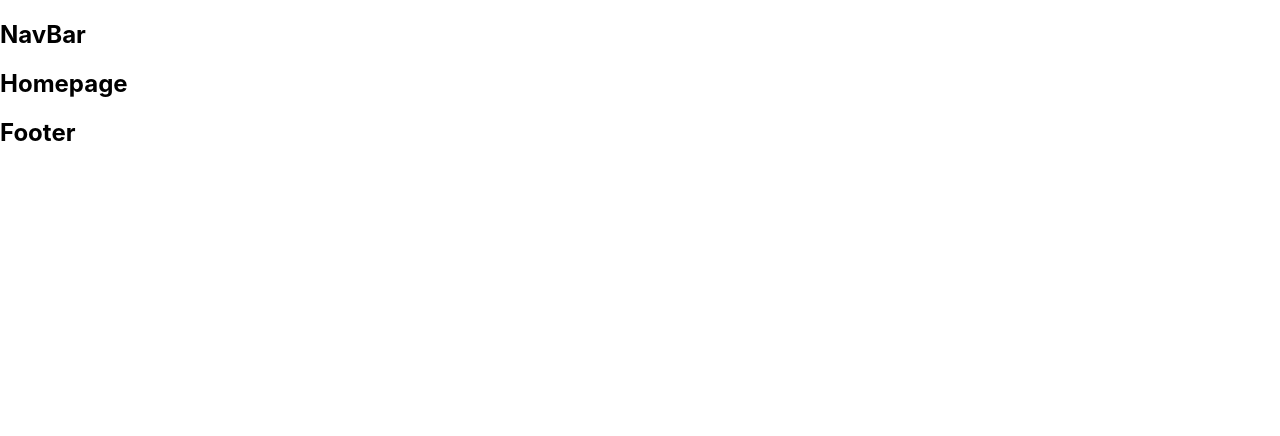
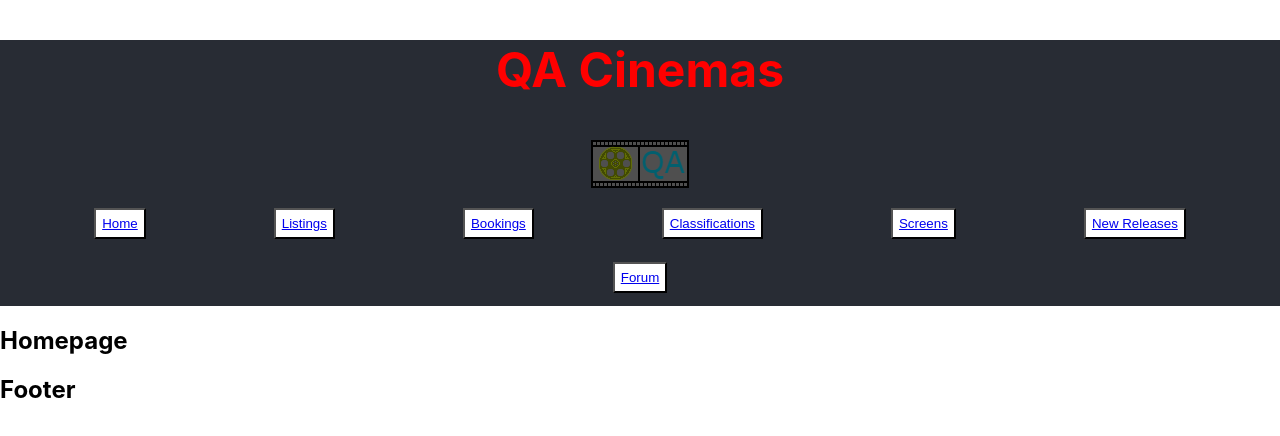
Before and after one commit to MegaSharkRhinonado/QAProject3, a React (Create React App) app in the folder megasharkrhinonado/: page / in a window 1280 px wide. Shown: the top 436 px of the page. Built offline with nearby package versions, Linux system fonts and the light colour scheme.

Commit message:
MEG-14 #JM: NavBar started

```diff
--- a/megasharkrhinonado/src/App.css
+++ b/megasharkrhinonado/src/App.css
@@ -36,3 +36,28 @@
     transform: rotate(360deg);
   }
 }
+
+
+/* NAVBAR */
+
+.headContainer{
+  text-align: center;
+  font-size: 2em;
+  color: red;
+  background-color: #282c34;
+}
+.navContainer{
+
+}
+.navContainer > button {
+  padding:6px;
+  margin-left:5%;
+  margin-right:5%;
+  margin-bottom: 1%;
+  background-color: #ffffff;
+}
+
+
+
+
+/* NAVBAR */
--- a/megasharkrhinonado/src/App.js
+++ b/megasharkrhinonado/src/App.js
@@ -27,7 +27,7 @@ function App() {
           <Route path ="/BookingConfirmation" element={<BookingConfirmation />} />
           <Route path ="/Classifications" element={<Classification />} />
           <Route path ="/ContactUs" element={<ContactUs />} />
-          <Route path ="/Forum" element={<Forums />} />
+          <Route path ="/Forums" element={<Forums />} />
           <Route path ="/ListingGallery" element={<ListingGallery />} />
           <Route path ="/NewReleases" element={<NewReleases />} />
           <Route path ="/OpeningTimes" element={<OpeningTimes />} />
--- a/megasharkrhinonado/src/Components/HeaderAndFooter/navBar.jsx
+++ b/megasharkrhinonado/src/Components/HeaderAndFooter/navBar.jsx
@@ -1,7 +1,23 @@
+import { Link } from 'react-router-dom'
+import React from 'react';
+import logo from '../../Media/Nav/LOGO.png';
 const NavBar = () => {
     return (
         <>
-            <h2>NavBar</h2>
+            <div className="headContainer">
+                <h2>QA Cinemas</h2>
+                <Link to="/"><img src={logo} alt="LOGO"></img></Link>
+                <div className="navContainer">
+                    <button type="button"><Link exact to="/">Home</Link></button>
+                    <button type="button"><Link to="/ListingGallery">Listings</Link></button>
+                    <button type="button"><Link to="/Bookings">Bookings</Link></button>
+                    <button type="button"><Link to="/Classifications">Classifications</Link></button>
+                    <button type="button"><Link to="/Screens">Screens</Link></button>
+                    <button type="button"><Link to="/NewReleases">New Releases</Link></button>
+                    <button type="button"><Link to="/Forums">Forum</Link></button>
+                </div>
+            </div >
+
         </>
      );
 }
```
Also changed, not shown: megasharkrhinonado/src/Media/Nav/LOGO.png (added).
